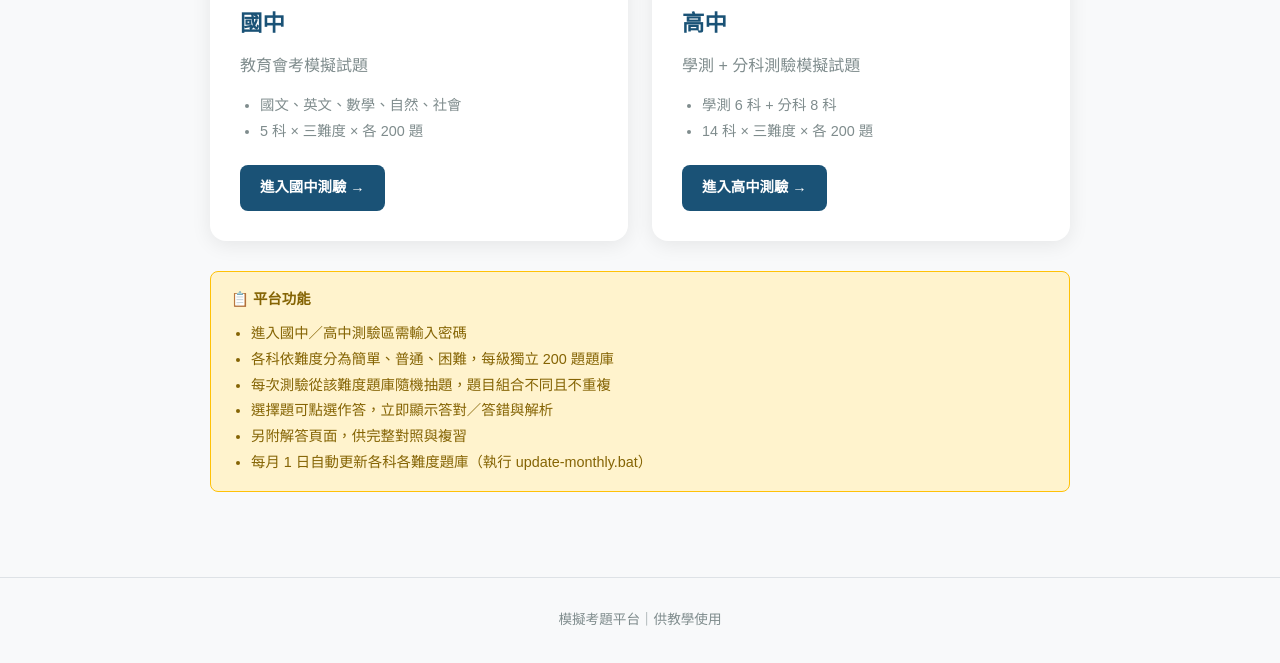
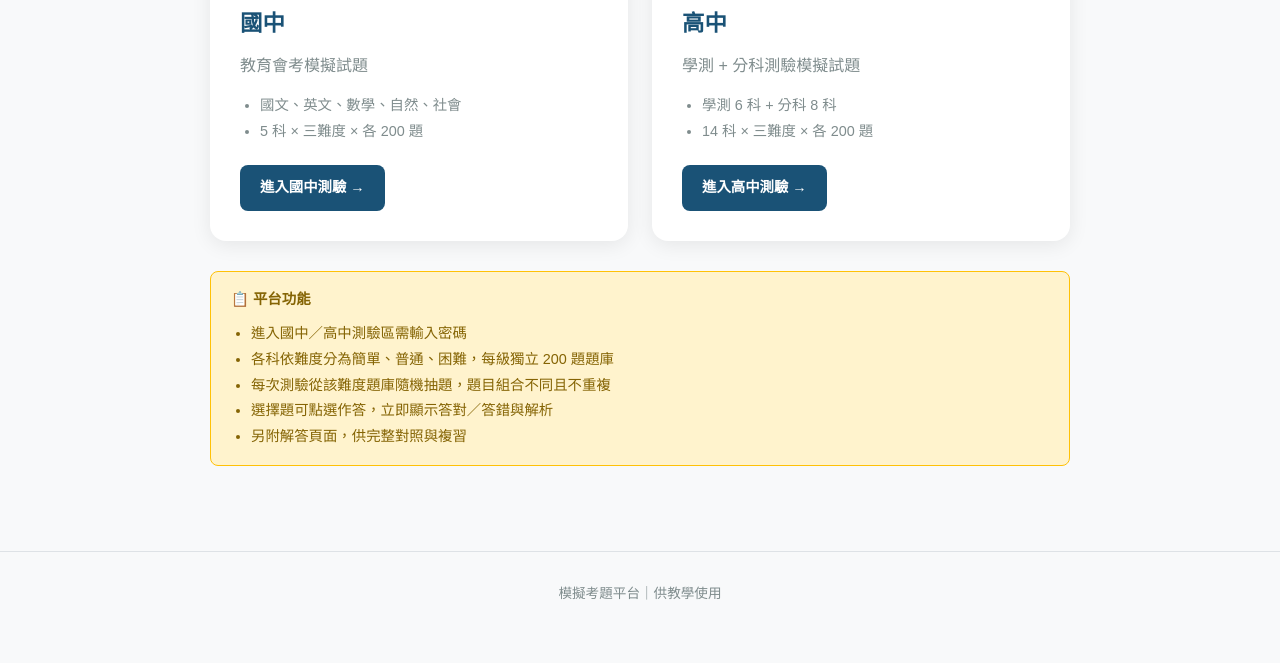
Before and after one commit to eneloopesn/Junior, a plain HTML site: page index.html in a window 1280 px wide. Shown: the part 609-1272 px from the top of the page. After the commit the page ends 1246 px from the top, so only its background shows below. Drawn offline with Linux system fonts and the light colour scheme.

Commit message:
Update index.html

```diff
--- a/index.html
+++ b/index.html
@@ -55,7 +55,7 @@
         <li>每次測驗從該難度題庫隨機抽題，題目組合不同且不重複</li>
         <li>選擇題可點選作答，立即顯示答對／答錯與解析</li>
         <li>另附解答頁面，供完整對照與複習</li>
-        <li>每月 1 日自動更新各科各難度題庫（執行 update-monthly.bat）</li>
+      <!--  <li>每月 1 日自動更新各科各難度題庫（執行 update-monthly.bat）</li> -->
       </ul>
     </div>
   </div>
```
